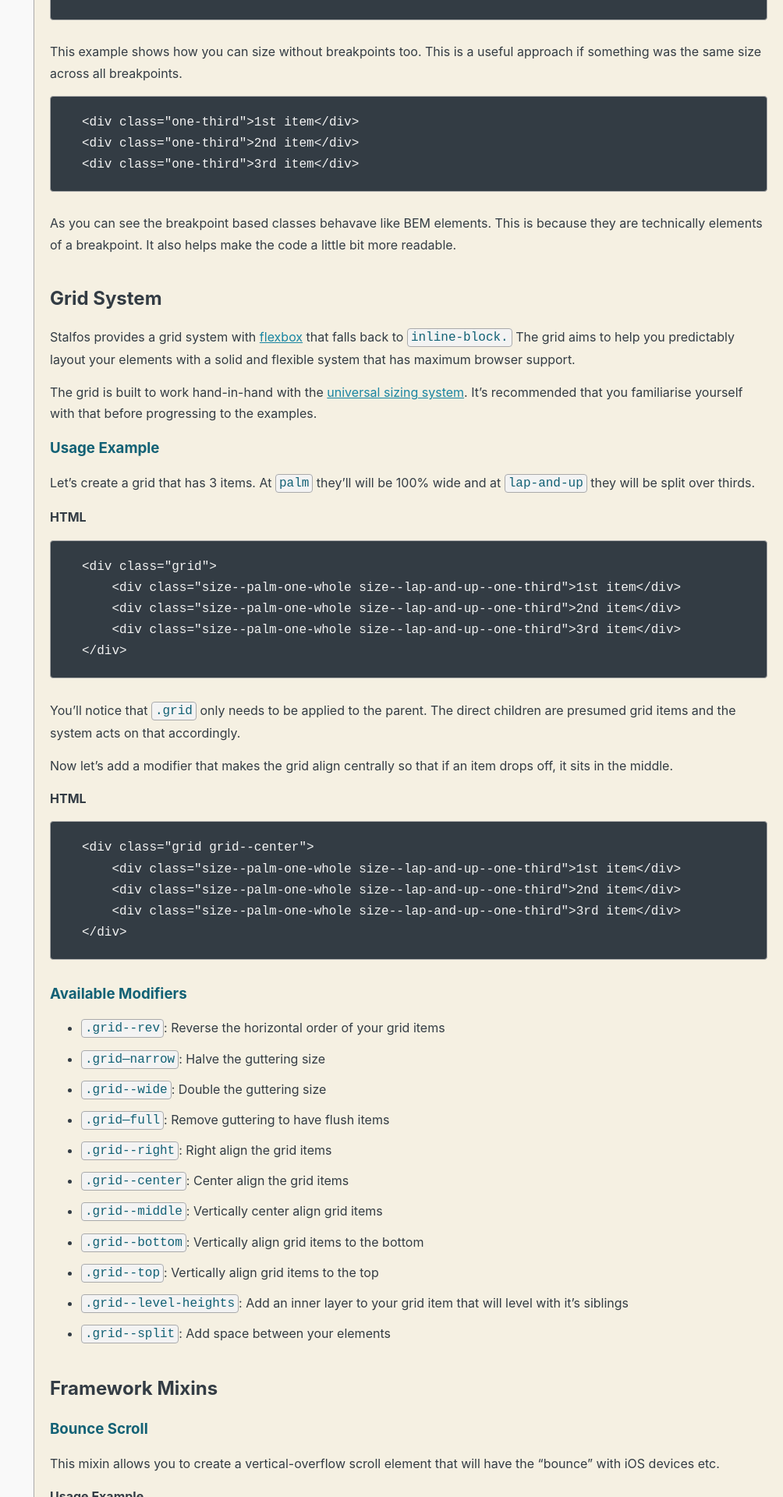
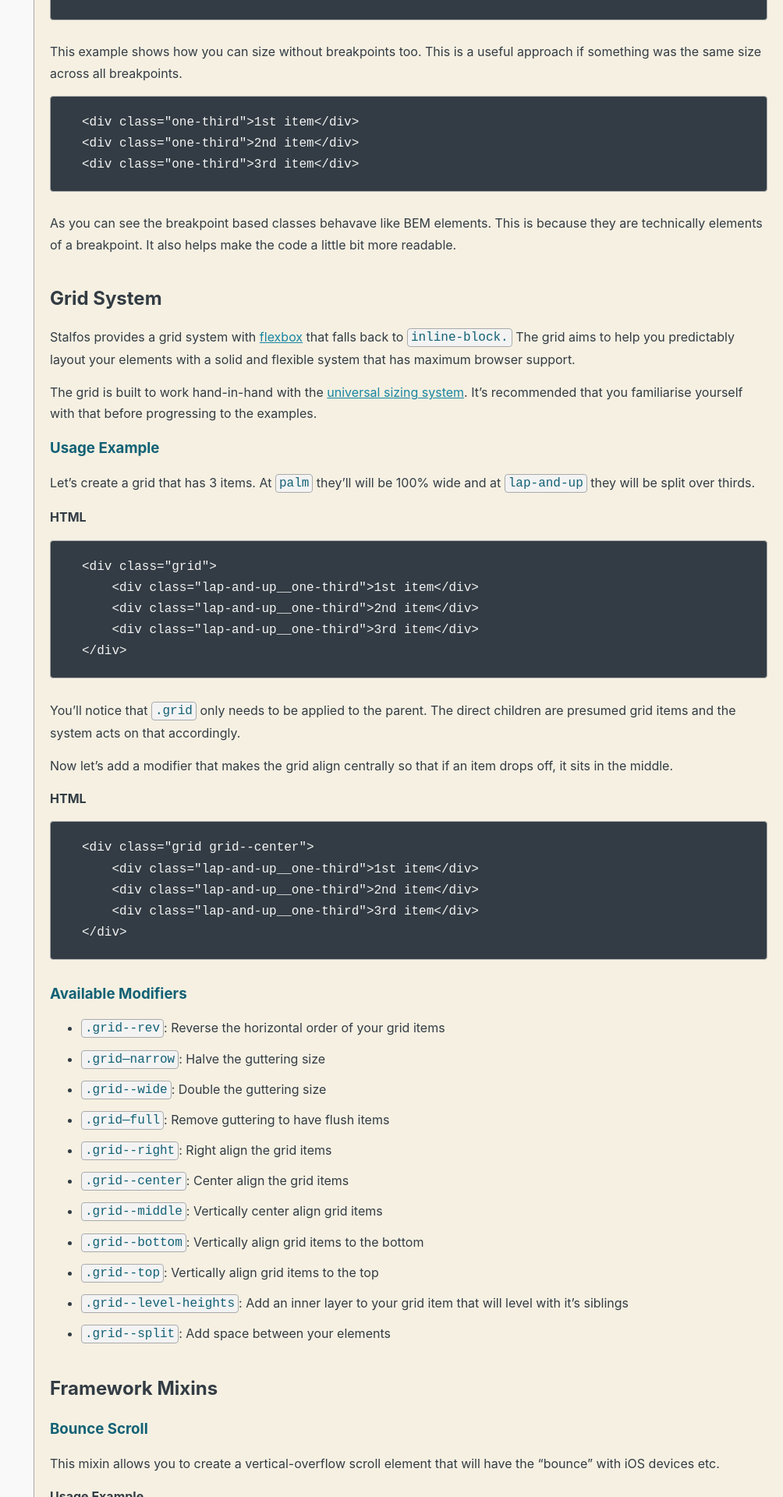
Before and after one commit to Andy-set-studio/stalfos.io, a Jekyll site: the page built from 01-css.md, in a window 1280 px wide. Shown: the part 2818-4738 px from the top of the page at 78% size, without its empty margins (276-1280 px from the left). Built offline with Jekyll 4.4.1, drawn with Linux system fonts in a browser that asks for light colours.

Commit message:
Update grid examples

```diff
--- a/_includes/samples/css/grid/modifier-example/html.html
+++ b/_includes/samples/css/grid/modifier-example/html.html
@@ -1,5 +1,5 @@
 <div class="grid grid--center">
-	<div class="size--palm-one-whole size--lap-and-up--one-third">1st item</div>
-	<div class="size--palm-one-whole size--lap-and-up--one-third">2nd item</div>
-	<div class="size--palm-one-whole size--lap-and-up--one-third">3rd item</div>
+	<div class="lap-and-up__one-third">1st item</div>
+	<div class="lap-and-up__one-third">2nd item</div>
+	<div class="lap-and-up__one-third">3rd item</div>
 </div>
--- a/_includes/samples/css/grid/standard-example/html.html
+++ b/_includes/samples/css/grid/standard-example/html.html
@@ -1,5 +1,5 @@
 <div class="grid">
-	<div class="size--palm-one-whole size--lap-and-up--one-third">1st item</div>
-	<div class="size--palm-one-whole size--lap-and-up--one-third">2nd item</div>
-	<div class="size--palm-one-whole size--lap-and-up--one-third">3rd item</div>
+	<div class="lap-and-up__one-third">1st item</div>
+	<div class="lap-and-up__one-third">2nd item</div>
+	<div class="lap-and-up__one-third">3rd item</div>
 </div>
```
